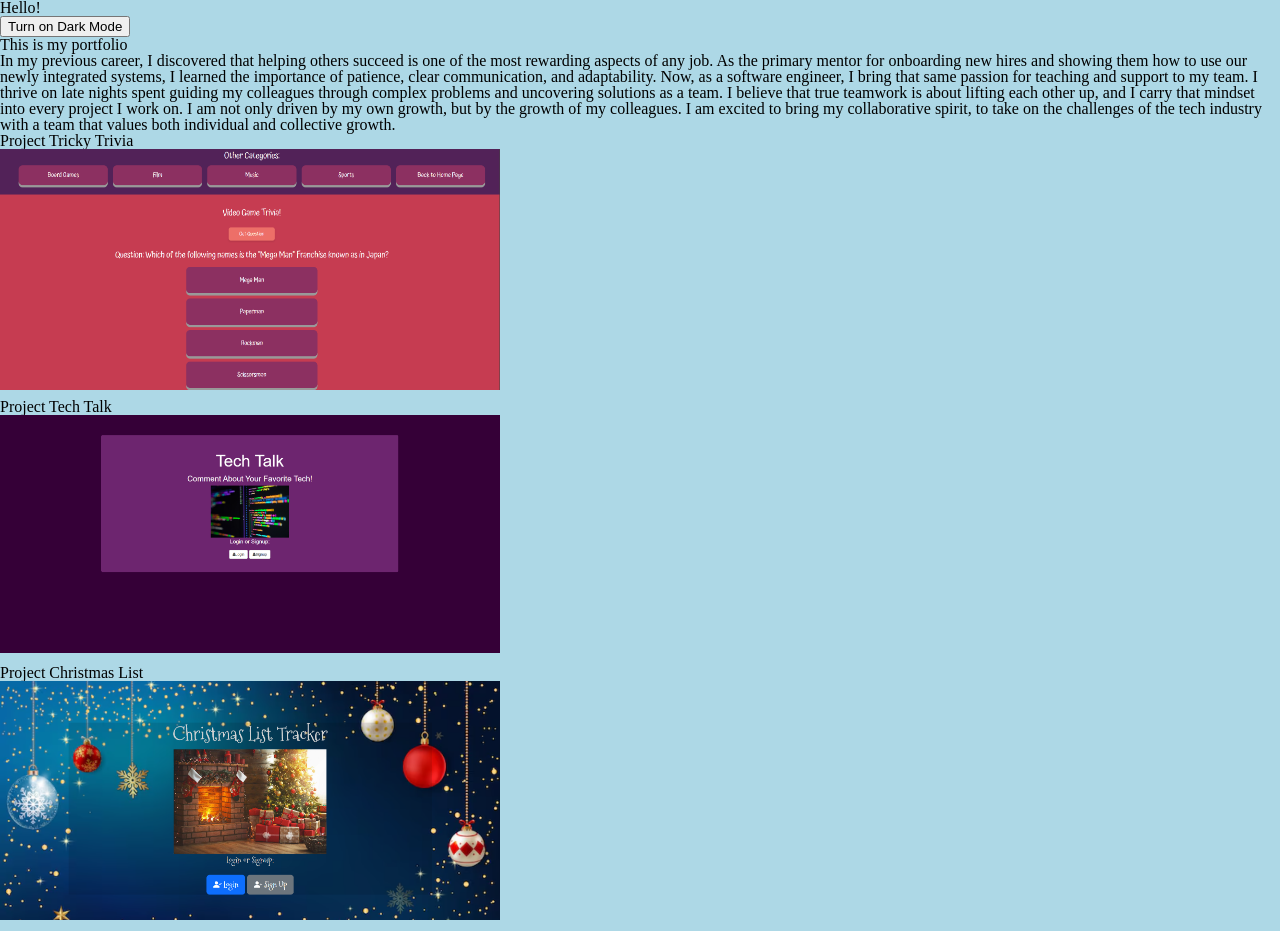
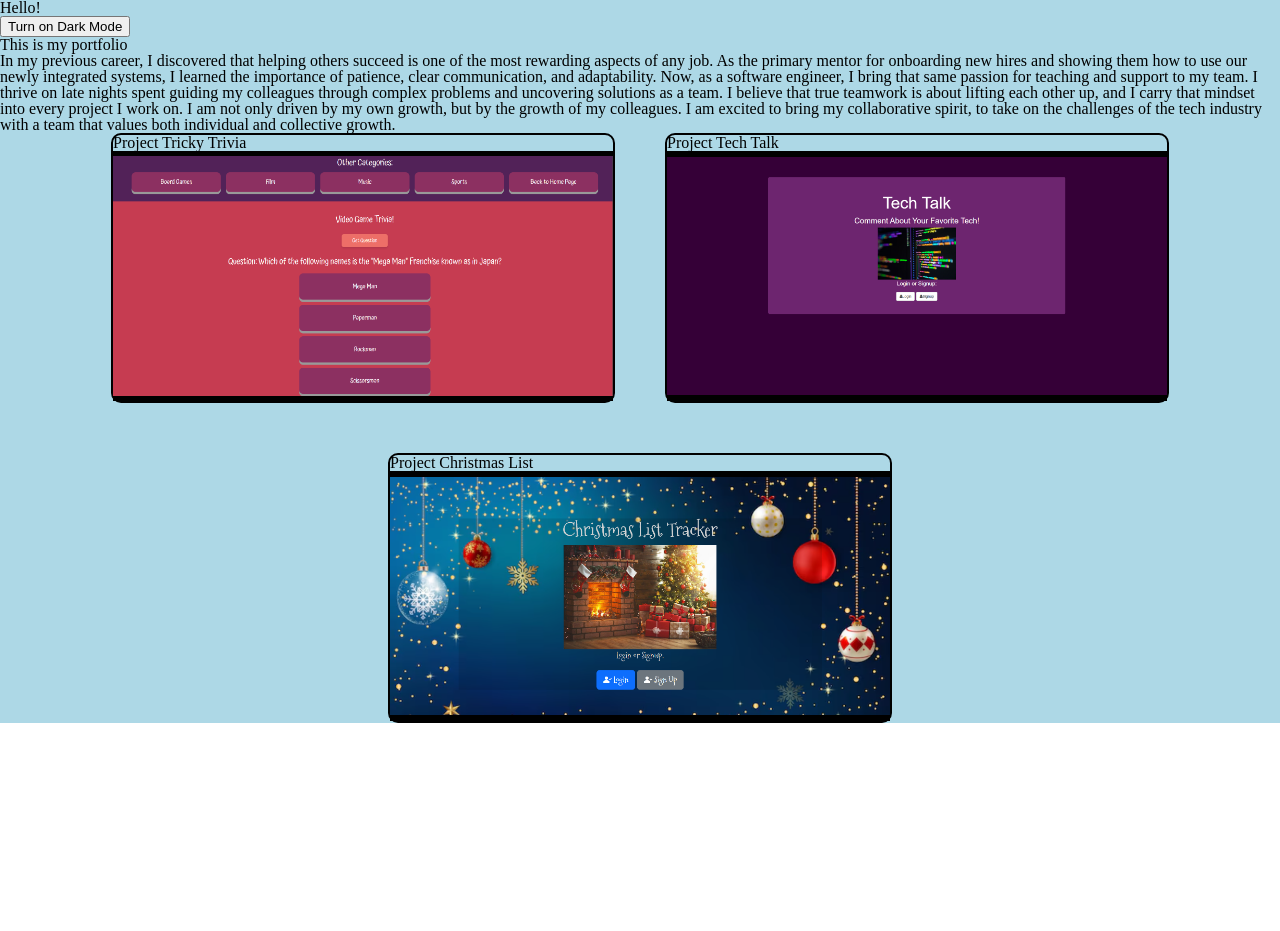
Before and after one commit to aidan-diaz/reactPortfolio, a React (Vite) app: page / in a window 1280 px wide. After the commit the page ends 800 px from the top, so only its background shows below. Built offline with nearby package versions, Linux system fonts and the light colour scheme.

Commit message:
added basic styling to project containers

```diff
--- a/src/css/App.css
+++ b/src/css/App.css
@@ -14,6 +14,18 @@
   background-color: lightblue;
 }
 
+.allProjectsContainer {
+  display: flex;
+  flex-wrap: wrap;
+  justify-content: center;
+  gap: 50px;
+}
+
+.projectContainer {
+  border: 2px solid black;
+  border-radius: 10px;
+}
+
 .projectThumbnailContainer {
   width: 500px;
   height: 250px;
@@ -23,6 +35,7 @@
   object-fit: contain;
   max-width: 100%;
   max-height: 100%;
+  background-color: black;
   width: auto;
-  height: auto;
+  height: 250px;
 }
```
